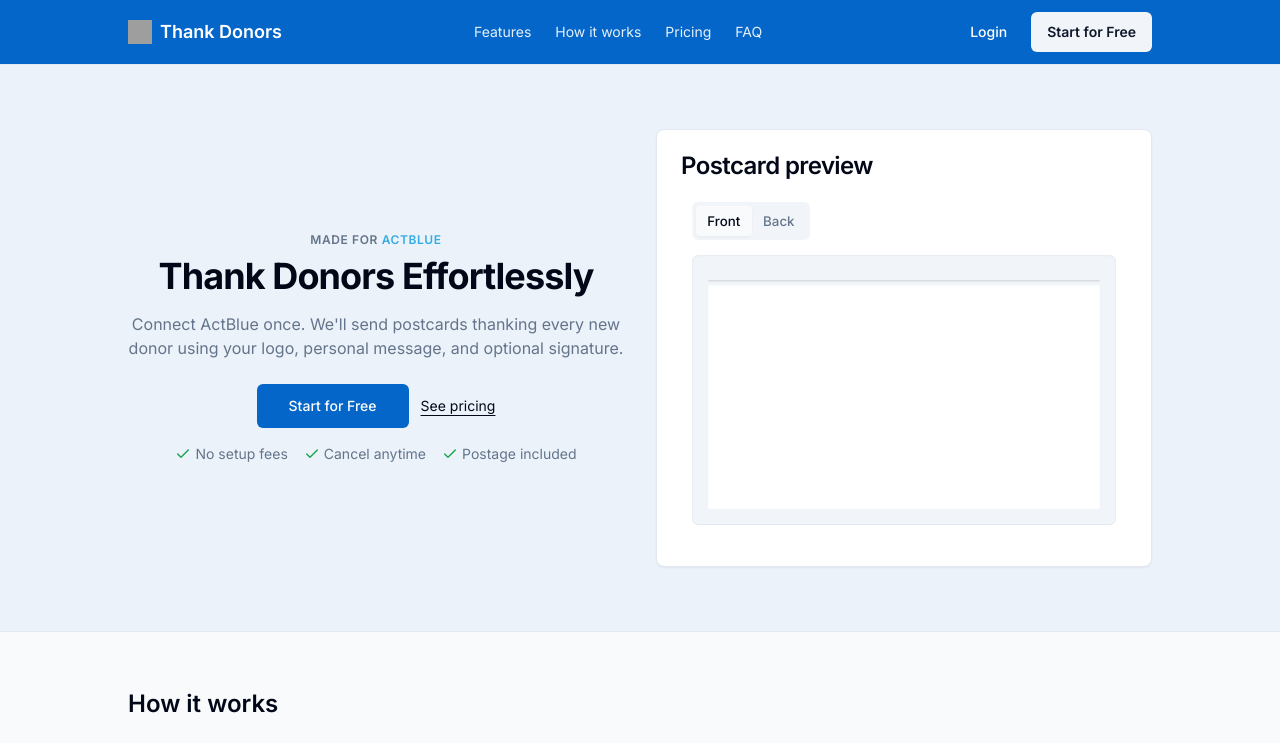
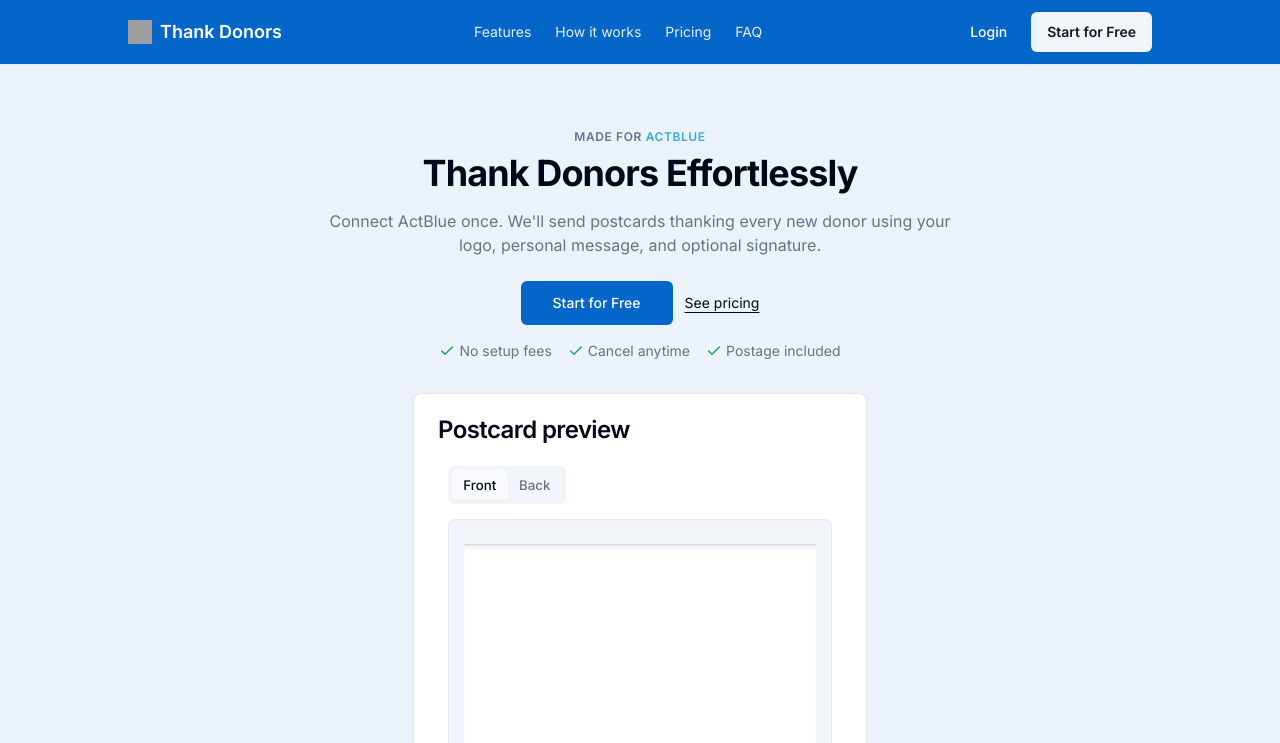
Before and after one commit to kampeynco/setup-flow-buddy, a React (Vite) app: page / in a window 1280 px wide. Shown: the top 743 px of the page. Built offline with nearby package versions, Linux system fonts and the light colour scheme; grey boxes are pictures that could not be loaded.

Commit message:
Center hero section content
The AI adjusted the layout of the hero section in `src/pages/Home.tsx` to ensure all content, including the postcard preview, is center-aligned. The postcard preview is now positioned below the headline and description, with CTA buttons.

```diff
--- a/src/pages/Home.tsx
+++ b/src/pages/Home.tsx
@@ -127,11 +127,11 @@ export default function Home() {
       <main>
         {/* Hero */}
         <section className="border-b bg-primary/5">
-          <div className="mx-auto max-w-[1024px] px-4 sm:px-6 lg:px-0 py-12 sm:py-16 grid lg:grid-cols-2 items-center gap-8">
+          <div className="mx-auto max-w-[1024px] px-4 sm:px-6 lg:px-0 py-12 sm:py-16 flex flex-col items-center gap-8">
             <div className="text-center">
               <p className="text-xs font-semibold uppercase tracking-wider text-muted-foreground">Made for <span className="text-actblue">ActBlue</span></p>
               <h1 className="mt-2 text-3xl sm:text-4xl font-bold tracking-tight">Thank Donors Effortlessly</h1>
-              <p className="mt-4 text-muted-foreground max-w-prose mx-auto lg:mx-0">
+              <p className="mt-4 text-muted-foreground max-w-prose mx-auto">
                 Connect ActBlue once. We'll send postcards thanking every new donor using your logo, personal message, and optional signature.
               </p>
 
@@ -154,7 +154,7 @@ export default function Home() {
                 </div>
               </div>
             </div>
-            <Card className="overflow-hidden mx-auto lg:mx-0">
+            <Card className="overflow-hidden mx-auto">
               <CardHeader>
                 <CardTitle>Postcard preview</CardTitle>
               </CardHeader>
```
